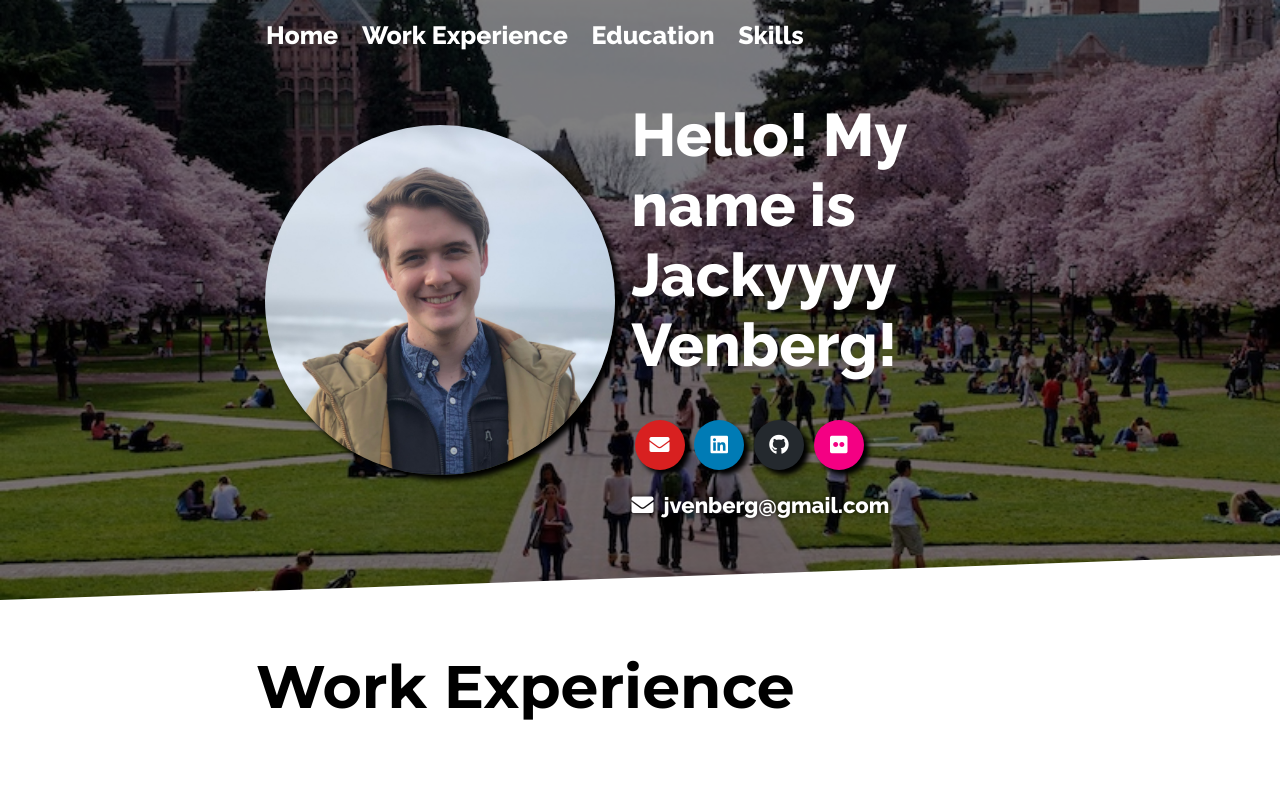
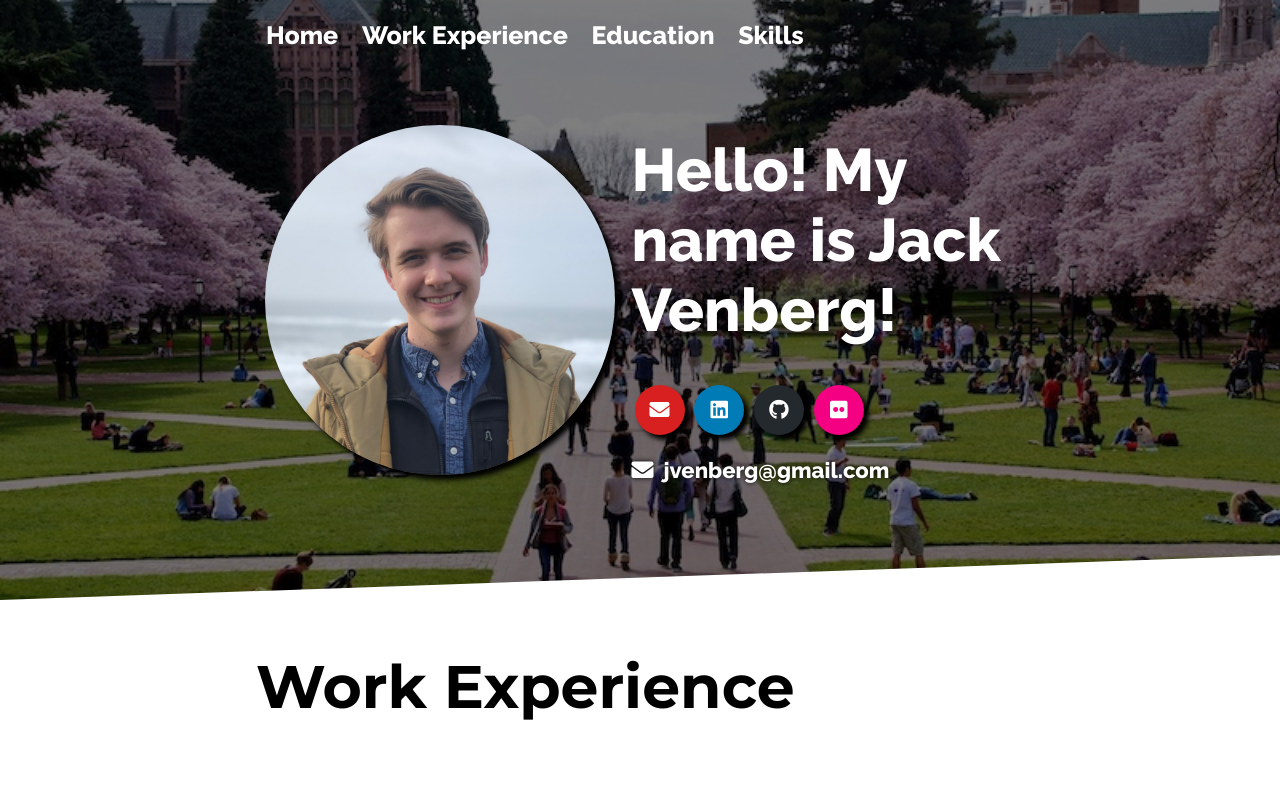
Before and after one commit to JVenberg/website-standalone, a website: page website/public/index.html in a window 1280 px wide. Shown: the top 790 px of the page. Drawn offline with Linux system fonts and the light colour scheme.

Commit message:
Remove extra y's

```diff
--- a/website/public/index.html
+++ b/website/public/index.html
@@ -40,7 +40,7 @@ This is the index.html file for my "About Me" page.
           <img src="img/profile.png" alt="">
           <div class="header-texts">
             <h1><span id="intro"></span><span id="cursor">|</span></h1>
-            <h1 class="hidden" id="intro-text"><span>Hello! My name is Jackyyyy Venberg!</span></h1>
+            <h1 class="hidden" id="intro-text"><span>Hello! My name is Jack Venberg!</span></h1>
             <div id="social">
               <a href="mailto:jvenberg@gmail.com" class="fa-circle fa fa-envelope grow"></a>
               <a href="https://www.linkedin.com/in/JackVenberg/" class="fa-circle fab fa-linkedin grow"></a>
```
